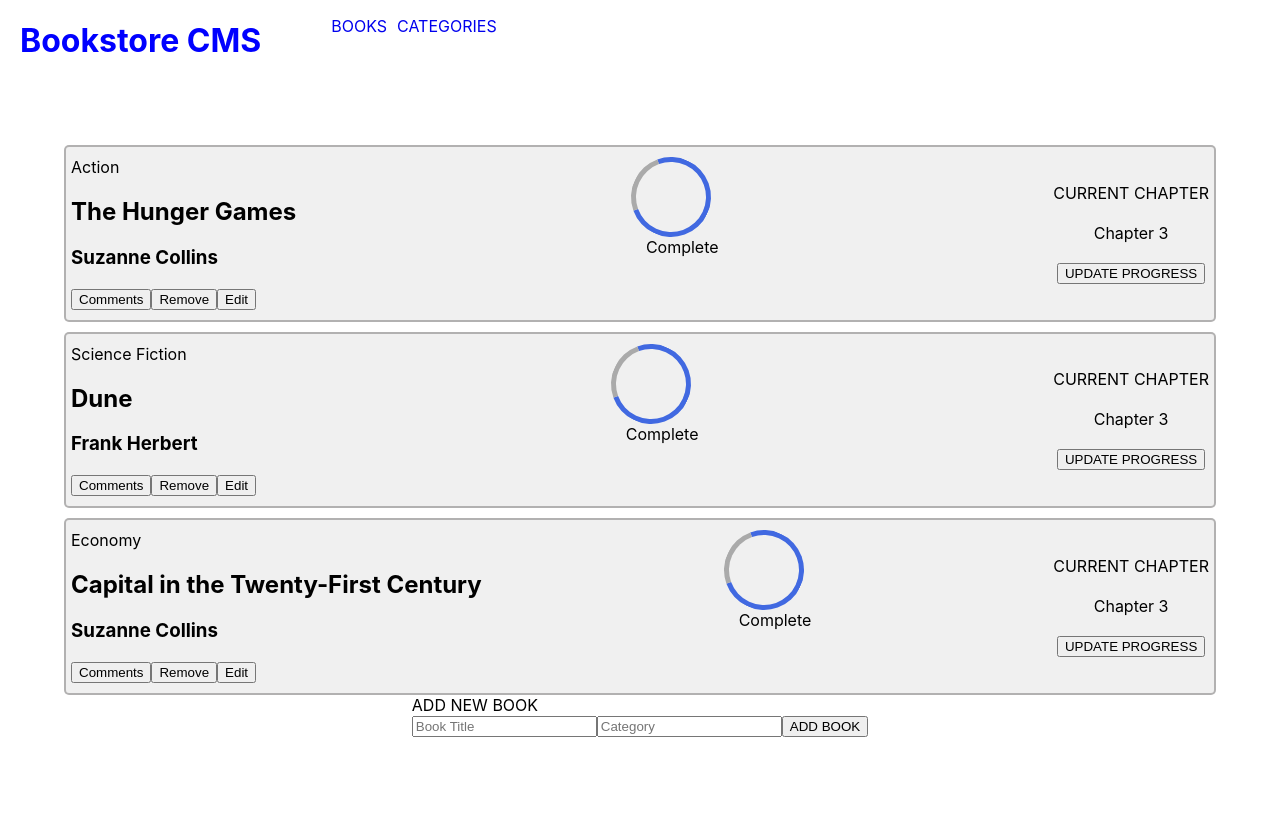
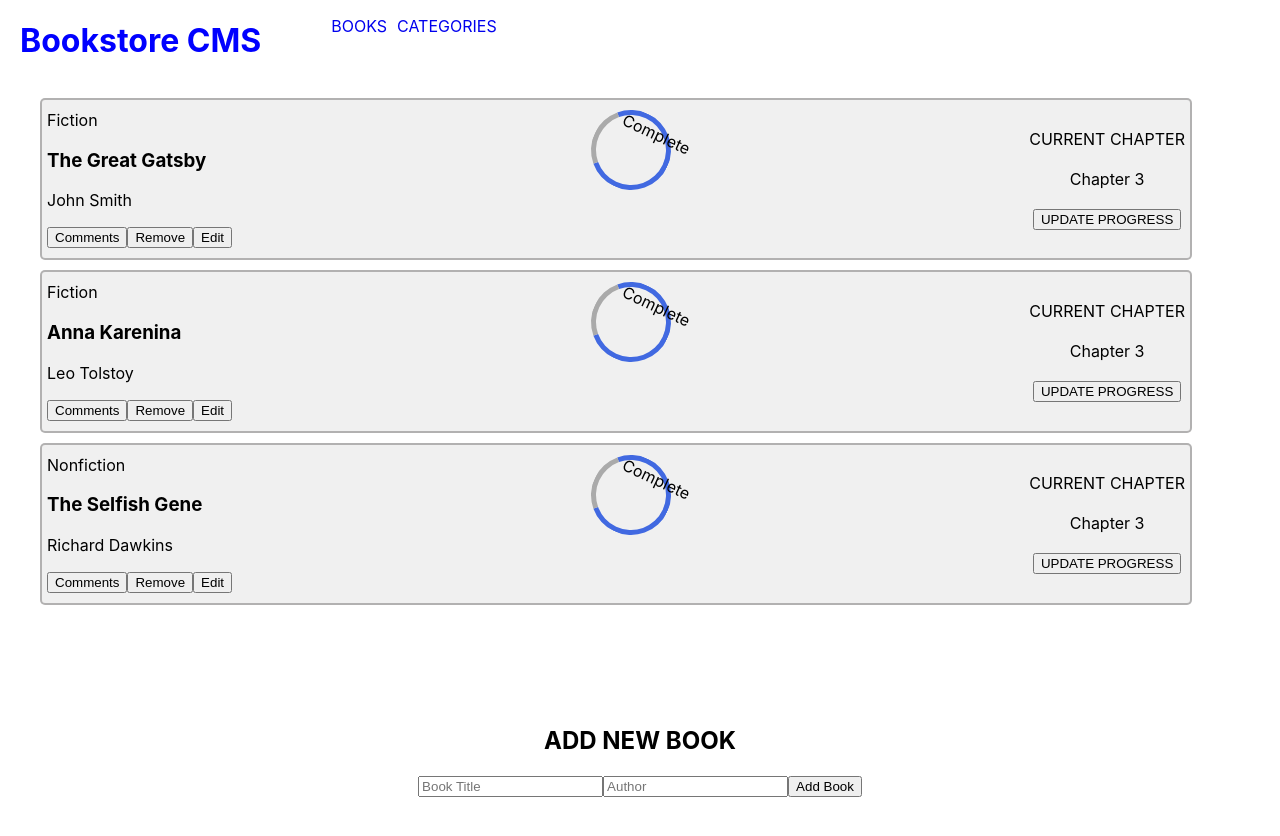
Before and after one commit to supreeti/bookstore-app, a React (Create React App) app: page / in a window 1280 px wide. Shown: the top 836 px of the page. Before the commit the page ends 800 px from the top, so only its background shows below. Built offline with nearby package versions, Linux system fonts and the light colour scheme.

Commit message:
add files to use redux in react components

```diff
--- a/src/App.js
+++ b/src/App.js
@@ -1,19 +1,21 @@
 import React from 'react';
 import './App.css';
 import { Route, Routes } from 'react-router-dom';
-import Main from './Components/main';
 import Navigation from './Components/navigation';
+import BookList from './Components/booklist';
 import Category from './Components/categories';
 
 function App() {
   return (
-    <div className="bookstore">
+    <>
       <Navigation />
-      <Routes>
-        <Route path="/" element={<Main />} />
-        <Route path="/categories" element={<Category />} />
-      </Routes>
-    </div>
+      <div className="bookstore">
+        <Routes>
+          <Route path="/" element={<BookList />} />
+          <Route path="/categories" element={<Category />} />
+        </Routes>
+      </div>
+    </>
   );
 }
 
--- a/src/Components/bookinfo.jsx
+++ b/src/Components/bookinfo.jsx
@@ -1,23 +1,27 @@
+import PropTypes from 'prop-types';
 import React from 'react';
-import PropTypes from 'prop-types';
+import { useDispatch } from 'react-redux';
+import { remove } from '../redux/books/booksSlice';
+import Button from './button';
 
-const Book = ({ book, onDelete }) => {
-  const {
-    id, title, author, category,
-  } = book;
-
+function Book({ item_id: id, title, author, category }) {
+  const dispatch = useDispatch();
   return (
     <div className="bookstoredata">
       <section>
         <span>{category}</span>
-        <h2>{title}</h2>
-        <h3>{author}</h3>
-        <button type="submit">Comments</button>
-        <button type="submit" data-index={id} onClick={() => onDelete(id)}>Remove</button>
-        <button type="submit">Edit</button>
+        <h3>{title}</h3>
+        <p>{author}</p>
+        <button type="button">Comments</button>
+        <Button
+          type="button"
+          onClick={() => dispatch(remove(id))}
+          btval="Remove"
+          btnm="remove"
+        />
+        <button type="button">Edit</button>
       </section>
-      <section>
-        <div className="bookinfo" />
+      <section className="bookinfo">
         <article className="percentages">
           <span>Complete</span>
         </article>
@@ -25,20 +29,16 @@ const Book = ({ book, onDelete }) => {
       <section className="progress">
         <span>CURRENT CHAPTER</span>
         <span>Chapter 3</span>
-        <button type="submit">UPDATE PROGRESS</button>
+        <button type="button">UPDATE PROGRESS</button>
       </section>
     </div>
   );
-};
+}
+export default Book;
 
 Book.propTypes = {
-  book: PropTypes.shape({
-    id: PropTypes.number.isRequired,
-    title: PropTypes.string.isRequired,
-    author: PropTypes.string.isRequired,
-    category: PropTypes.string.isRequired,
-  }).isRequired,
-  onDelete: PropTypes.func.isRequired,
+  title: PropTypes.string.isRequired,
+  author: PropTypes.string.isRequired,
+  category: PropTypes.string.isRequired,
+  item_id: PropTypes.string.isRequired,
 };
-
-export default Book;
--- a/src/Components/booklist.jsx
+++ b/src/Components/booklist.jsx
@@ -1,26 +1,19 @@
 import React from 'react';
-import PropTypes from 'prop-types';
+import { useDispatch, useSelector } from 'react-redux';
+import Addbook from './form';
 import Book from './bookinfo';
 
-const BookList = ({ books, onDelete }) => (
-  <section className="booklist">
-    {
-      books.map((book) => <Book key={book.id} book={book} onDelete={onDelete} />)
+function BookList() {
+  const dispatch = useDispatch();
+  const { books } = useSelector((store) => store.booksList);
+  return (
+    <>
+      <ul className="booklist">
+        {books.map((book) => <Book key={book.item_id} {...book} />)}
+      </ul>
+      <Addbook />
+    </>
+  );
 }
-  </section>
-);
-
-BookList.propTypes = {
-  books: PropTypes.arrayOf(
-    PropTypes.shape({
-      id: PropTypes.number.isRequired,
-      title: PropTypes.string.isRequired,
-      author: PropTypes.string.isRequired,
-      category: PropTypes.string.isRequired,
-      percentage: PropTypes.string.isRequired,
-    }),
-  ).isRequired,
-  onDelete: PropTypes.func.isRequired,
-};
 
 export default BookList;
--- /dev/null
+++ b/src/Components/button.jsx
@@ -0,0 +1,20 @@
+import React from 'react';
+import PropTypes from 'prop-types';
+
+function Button({
+  onClick, btnm, btval,
+}) {
+  return (
+    <button type="button" onClick={onClick} className={btnm}>
+      {btval}
+    </button>
+  );
+}
+
+Button.propTypes = {
+  btnm: PropTypes.string.isRequired,
+  btval: PropTypes.string.isRequired,
+  onClick: PropTypes.func.isRequired,
+};
+
+export default Button;
--- a/src/Components/form.jsx
+++ b/src/Components/form.jsx
@@ -1,15 +1,53 @@
-import React from 'react';
+import React, { useState } from 'react';
+import { useDispatch } from 'react-redux';
+import { nanoid } from '@reduxjs/toolkit';
+import { add } from '../redux/books/booksSlice';
+import Button from './button';
 import '../App.css';
 
-const Addbook = () => (
-  <section>
-    <span>ADD NEW BOOK</span>
-    <form>
-      <input type="text" required placeholder="Book Title" />
-      <input type="search" required placeholder="Category" />
-      <button type="button">ADD BOOK</button>
-    </form>
-  </section>
-);
+function Addbook() {
+  const dispatch = useDispatch();
+  const [title, setTitle] = useState('');
+  const [author, setAuthor] = useState('');
+
+  const onTitleChange = (e) => setTitle(e.target.value);
+  const onAuthorChange = (e) => setAuthor(e.target.value);
+
+  const save = (e) => {
+    e.preventDefault();
+    if (title && author) {
+      dispatch(add({
+        item_id: nanoid(),
+        title,
+        author,
+      }));
+      setTitle('');
+      setAuthor('');
+    }
+  };
+  return (
+    <div className="main">
+      <h2 className="form-tittle">ADD NEW BOOK</h2>
+      <form>
+        <input
+          type="text"
+          id="input-tittle"
+          placeholder="Book Title"
+          value={title}
+          onChange={onTitleChange}
+        />
+        <input
+          type="text"
+          id="input-author"
+          placeholder="Author"
+          value={author}
+          onChange={onAuthorChange}
+        />
+        <Button type="submit" onClick={save} btnm="Add-btn" btval="Add Book" />
+      </form>
+    </div>
+  );
+}
 
 export default Addbook;
+;
--- a/src/Components/main.jsx
+++ /dev/null
@@ -1,31 +0,0 @@
-import React, { useState } from 'react';
-import Addbook from './form';
-import BookList from './booklist';
-
-const Main = () => {
-  const [books, setBooks] = useState([
-    {
-      id: 1, title: 'The Hunger Games', author: 'Suzanne Collins', category: 'Action', percentage: '64%',
-    },
-    {
-      id: 2, title: 'Dune', author: 'Frank Herbert', category: 'Science Fiction', percentage: '8%',
-    },
-    {
-      id: 3, title: 'Capital in the Twenty-First Century', author: 'Suzanne Collins', category: 'Economy', percentage: '0%',
-    },
-  ]);
-
-  const handleDeleteAction = (id) => {
-    const List = books.filter((book) => book.id !== id);
-    setBooks(List);
-  };
-
-  return (
-    <div className="main">
-      <BookList books={books} setBooks={setBooks} onDelete={handleDeleteAction} />
-      <Addbook books={books} setBooks={setBooks} />
-    </div>
-  );
-};
-
-export default Main;
--- a/src/index.js
+++ b/src/index.js
@@ -2,17 +2,17 @@ import React from 'react';
 import ReactDOM from 'react-dom/client';
 import { BrowserRouter } from 'react-router-dom';
 import './index.css';
+import { Provider } from 'react-redux';
 import App from './App';
+import Store from './redux/configureStore';
 
 const root = ReactDOM.createRoot(document.getElementById('root'));
 root.render(
   <React.StrictMode>
     <BrowserRouter>
-      <App />
+      <Provider store={Store}>
+        <App />
+      </Provider>
     </BrowserRouter>
   </React.StrictMode>,
 );
-
-// If you want to start measuring performance in your app, pass a function
-// to log results (for example: reportWebVitals(console.log))
-// or send to an analytics endpoint. Learn more: https://bit.ly/CRA-vitals
--- a/src/redux/books/booksSlice.js
+++ b/src/redux/books/booksSlice.js
@@ -1,20 +1,42 @@
 import { createSlice } from '@reduxjs/toolkit';
 
-const initialState = [];
+const initialState = {
+  books: [
+    {
+      item_id: 'item1',
+      title: 'The Great Gatsby',
+      author: 'John Smith',
+      category: 'Fiction',
+    },
+    {
+      item_id: 'item2',
+      title: 'Anna Karenina',
+      author: 'Leo Tolstoy',
+      category: 'Fiction',
+    },
+    {
+      item_id: 'item3',
+      title: 'The Selfish Gene',
+      author: 'Richard Dawkins',
+      category: 'Nonfiction',
+    },
+  ],
+};
+
 const bookSlice = createSlice({
   name: 'books',
   initialState,
   reducers: {
     add: (state, action) => {
-      const newBook = action.payload;
-      state.push(newBook);
+      const book = action.payload;
+      state.books = [...state.books, book];
     },
     remove: (state, action) => {
       const bookId = action.payload;
-      state.filter((book) => book !== bookId);
+      state.books = state.books.filter((book) => book.item_id !== bookId);
     },
   },
 });
 
+export const { add, remove } = bookSlice.actions;
 export default bookSlice.reducer;
-export const { remove, add } = bookSlice.actions;
--- a/src/redux/categories/categoriesSlice.js
+++ b/src/redux/categories/categoriesSlice.js
@@ -1,19 +1,16 @@
 import { createSlice } from '@reduxjs/toolkit';
 
 const initialState = {
-  categories: [],
-  status: 'under Construction',
+  Category: [],
 };
 
-const categories = createSlice({
+const categorySlice = createSlice({
   name: 'category',
   initialState,
   reducers: {
-    toggleStatus: (state) => {
-      state.status = 'Under Construction...';
-    },
+    checkStatus: (state = initialState) => 'under construction',
   },
 });
 
-export default categories.reducer;
-export const { toggleStatus } = categories.actions;
+export const { checkStatus } = categorySlice.actions;
+export default categorySlice.reducer;
--- a/src/redux/configureStore.js
+++ b/src/redux/configureStore.js
@@ -1,11 +1,12 @@
 import { configureStore } from '@reduxjs/toolkit';
-import bookReducer from './books/booksSlice';
-import categoriesReducer from './categories/categoriesSlice';
+import booksreducer from './books/booksSlice';
+import categoryreducer from './categories/categoriesSlice';
 
 const Store = configureStore({
   reducer: {
-    books: bookReducer,
-    categories: categoriesReducer,
+    booksList: booksreducer,
+    category: categoryreducer,
+
   },
 });
 
```
Also changed, not shown: src/Components/navigation.jsx (line endings or trailing spaces).
